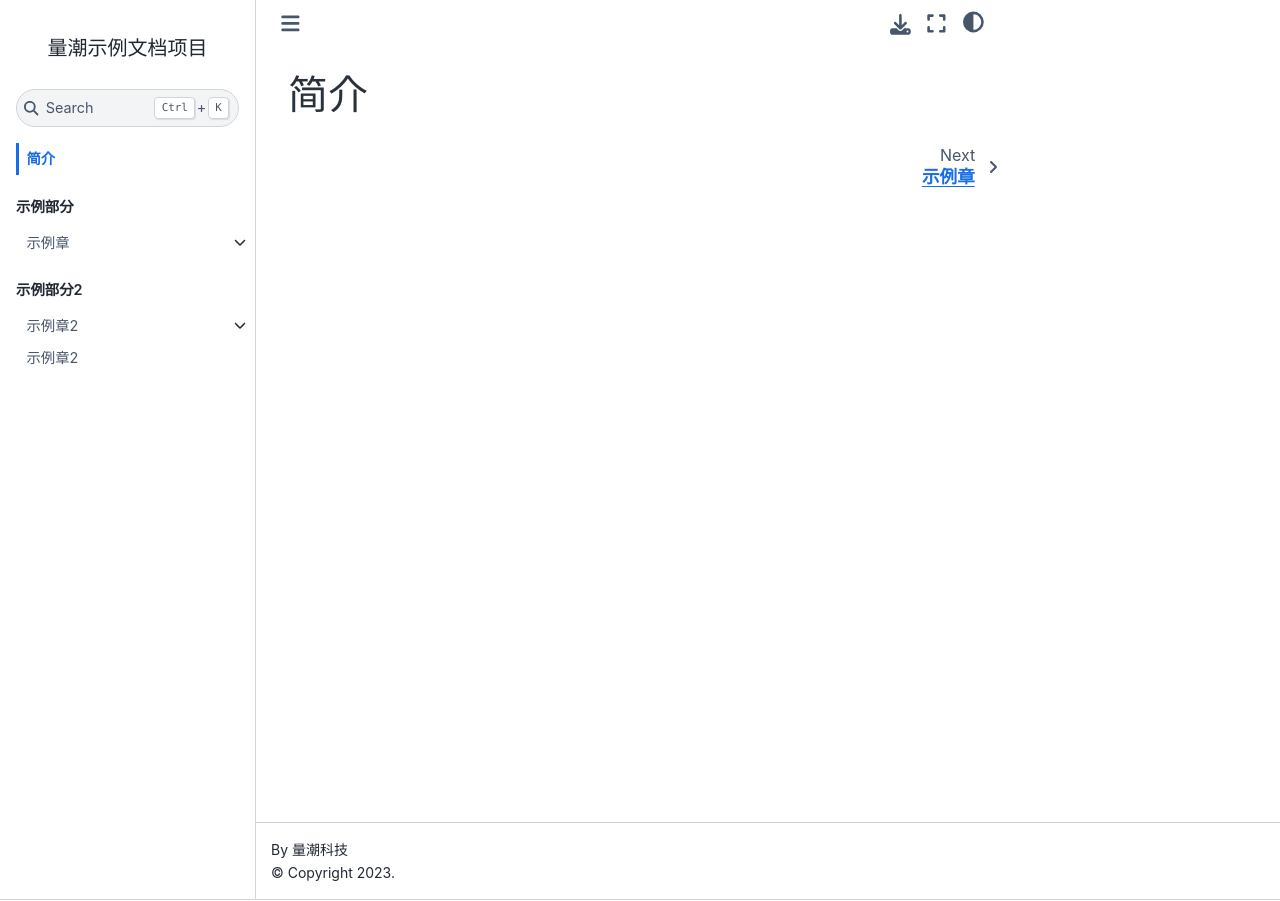
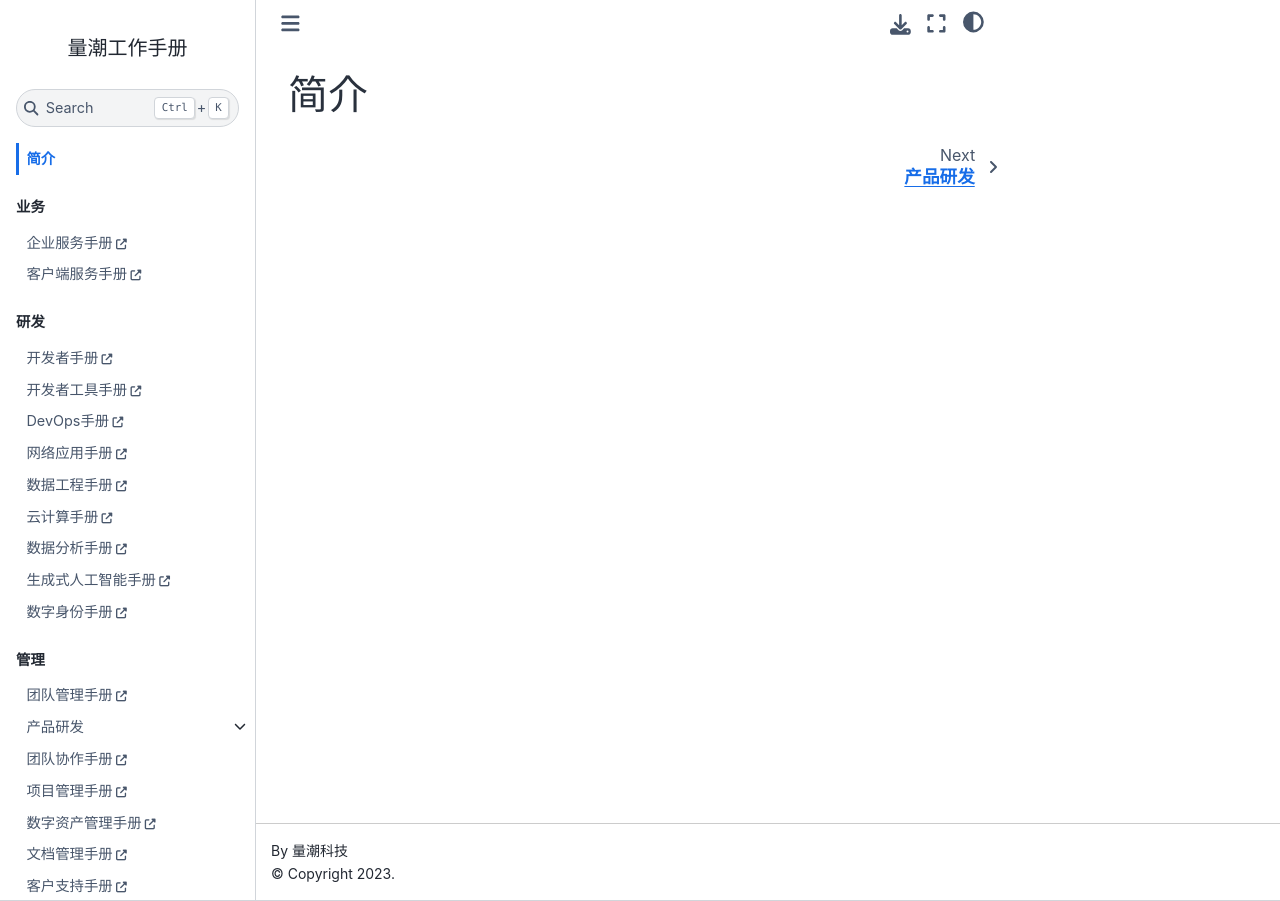
Before and after one commit to quanttide/quanttide-handbook-of-readme, a Jupyter Book: the page built from index.md, in a window 1280 px wide. Built offline with Jupyter Book 1.0.4 settings and Sphinx 7.4.7 and the Sphinx Book theme 1.1.4, drawn with Linux system fonts in a browser that asks for light colours.

Commit message:
Update: 更新工作手册README
该README将所有目前仓库的工作手册收集在一起，并且每一个章节点击后即可跳转至对应手册

```diff
--- a/1_example_chapter/1_example_section/README.md
+++ /dev/null
@@ -1 +0,0 @@
-# 示例节1
--- a/1_example_chapter/README.md
+++ /dev/null
@@ -1 +0,0 @@
-# 示例章
--- a/2_example_chapter2/1_example_section2/README.md
+++ /dev/null
@@ -1 +0,0 @@
-# 示例节2
--- a/2_example_chapter2/README.md
+++ /dev/null
@@ -1 +0,0 @@
-# 示例章2
--- a/3_example_chapter3/README.md
+++ /dev/null
@@ -1 +0,0 @@
-# 示例章2
--- a/_config.yml
+++ b/_config.yml
@@ -1,7 +1,7 @@
 # https://jupyterbook.org/en/stable/customize/config.html
-name: quanttide-example-of-documentation
-title: 量潮示例文档项目
+name: quanttide-handbook-of-readme
+title: 量潮工作手册
 author: 量潮科技
-description: 量潮文档项目实例
+description: 量潮工作手册
 # Jupyter Book Config
 only_build_toc_files: true
--- a/_toc.yml
+++ b/_toc.yml
@@ -1,18 +1,81 @@
 format: jb-book
 root: index.md
 parts:
-  - caption: 示例部分
+  - caption: 业务
     chapters:
-      - file: 1_example_chapter/README.md
+      - url: https://quanttide.github.io/quanttide-handbook-of-enterprise-services/
+        title: 企业服务手册
+      - url: https://quanttide.github.io/quanttide-handbook-of-client-services/
+        title: 客户端服务手册
+  - caption: 研发
+    chapters:
+      - url: https://quanttide.github.io/quanttide-handbook-for-developers/
+        title: 开发者手册
+      - url: https://quanttide.github.io/quanttide-handbook-of-developer-tools/
+        title: 开发者工具手册
+      - url: https://quanttide.github.io/quanttide-handbook-of-devops/
+        title: DevOps手册
+      - url: https://quanttide.github.io/quanttide-handbook-of-network-applications/
+        title: 网络应用手册
+      - url: https://quanttide.github.io/quanttide-handbook-of-data-engineering/
+        title: 数据工程手册
+      - url: https://quanttide.github.io/quanttide-handbook-of-cloud-computing/
+        title: 云计算手册
+      - url: https://quanttide.github.io/quanttide-handbook-of-data-analytics/
+        title: 数据分析手册
+      - url: https://quanttide.github.io/quanttide-handbook-of-generative-ai/
+        title: 生成式人工智能手册
+      - url: https://quanttide.github.io/quanttide-handbook-of-digital-identities/
+        title: 数字身份手册
+  - caption: 管理
+    chapters:
+      - url: https://quanttide.github.io/quanttide-handbook-of-management/
+        title: 团队管理手册
+      - file: product_developing.md
         sections:
-          - file: 1_example_chapter/1_example_section/README.md
-            sections:
-              - file: 1_example_chapter/1_example_section/1_example_article.md
-              - file: 1_example_chapter/1_example_section/1_example_article2.md
-          - file: 1_example_chapter/2_example_article3.md
-  - caption: 示例部分2
+        - url: https://quanttide.github.io/quanttide-handbook-of-product-developing/
+          title: 产品研发手册
+        - url: https://quanttide.github.io/quanttide-handbook-of-c-language/
+          title: C语言手册
+        - url: https://quanttide.github.io/quanttide-handbook-of-django/
+          title: Django手册
+        - url: https://quanttide.github.io/quanttide-handbook-of-docker/
+          title: Docker手册
+        - url: https://quanttide.github.io/quanttide-handbook-of-fastapi/
+          title: FastAPI手册
+        - url: https://quanttide.github.io/quanttide-handbook-of-figjam/
+          title: FigJam手册
+        - url: https://quanttide.github.io/quanttide-handbook-of-figma/
+          title: Figma手册
+        - url: https://quanttide.github.io/quanttide-handbook-of-flutter/
+          title: Flutter手册
+        - url: https://quanttide.github.io/quanttide-handbook-of-openapi/
+          title: OpenAPI手册
+        - url: https://quanttide.github.io/quanttide-handbook-of-python/
+          title: Python手册
+      - url: https://quanttide.github.io/quanttide-handbook-of-collaboration
+        title: 团队协作手册
+      - url: https://quanttide.github.io/quanttide-handbook-of-project-management/
+        title: 项目管理手册
+      - url: https://quanttide.github.io/quanttide-handbook-of-digital-assets/
+        title: 数字资产管理手册
+      - url: https://quanttide.github.io/quanttide-handbook-of-documentation/
+        title: 文档管理手册
+      - url: https://quanttide.github.io/quanttide-handbook-of-customer-support/
+        title: 客户支持手册
+      - url: https://quanttide.github.io/quanttide-handbook-of-finance/
+        title: 财务管理手册
+      - url: https://quanttide.github.io/quanttide-handbook-of-legal-management/
+        title: 法务管理手册
+      - url: https://quanttide.github.io/quanttide-handbook-of-open-source/
+        title: 开源管理手册
+      - url: https://quanttide.github.io/quanttide-handbook-of-public-relations/
+        title: 公共关系手册
+      - url: https://quanttide.github.io/quanttide-handbook-of-competitions/
+        title: 创赛管理手册
+      - url: https://quanttide.github.io/quanttide-handbook-of-new-media/
+        title: 新媒体管理手册
+  - caption: 学科/行业
     chapters:
-      - file: 2_example_chapter2/README.md
-        sections:
-          - file: 2_example_chapter2/1_example_section2/README.md
-      - file: 3_example_chapter3/README.md
+      - url: https://quanttide.github.io/quanttide-handbook-of-higher-education/
+        title: 高等教育手册
--- /dev/null
+++ b/product_developing.md
@@ -0,0 +1 @@
+# 产品研发
```
Also changed, not shown: 1_example_chapter/1_example_section/1_example_article.md (deleted, +0 -6 lines), 1_example_chapter/1_example_section/1_example_article2.md (deleted, +0 -6 lines), 1_example_chapter/2_example_article3.md (deleted, +0 -6 lines).
